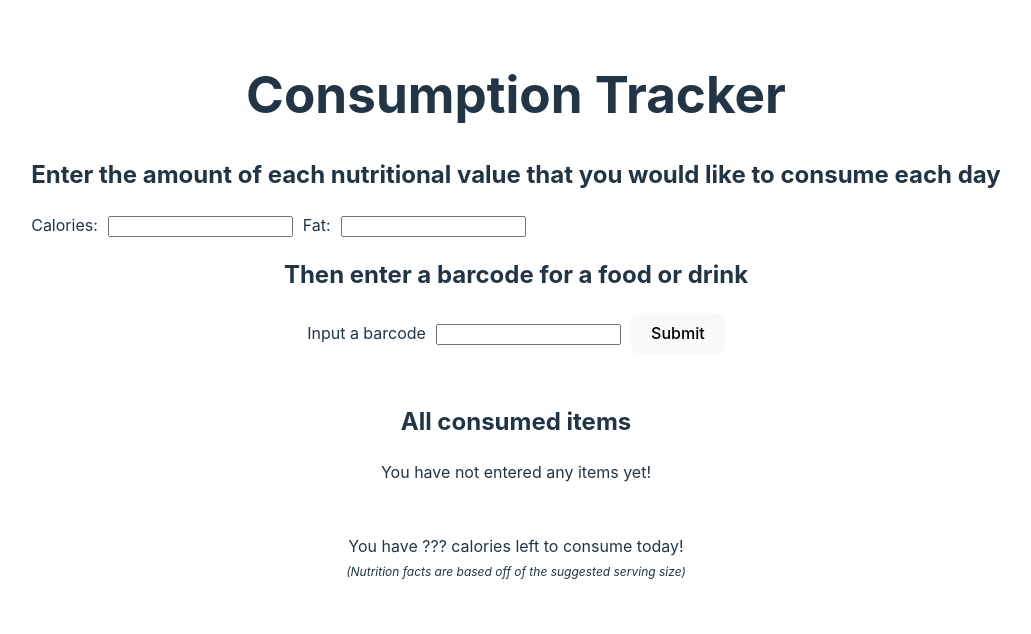
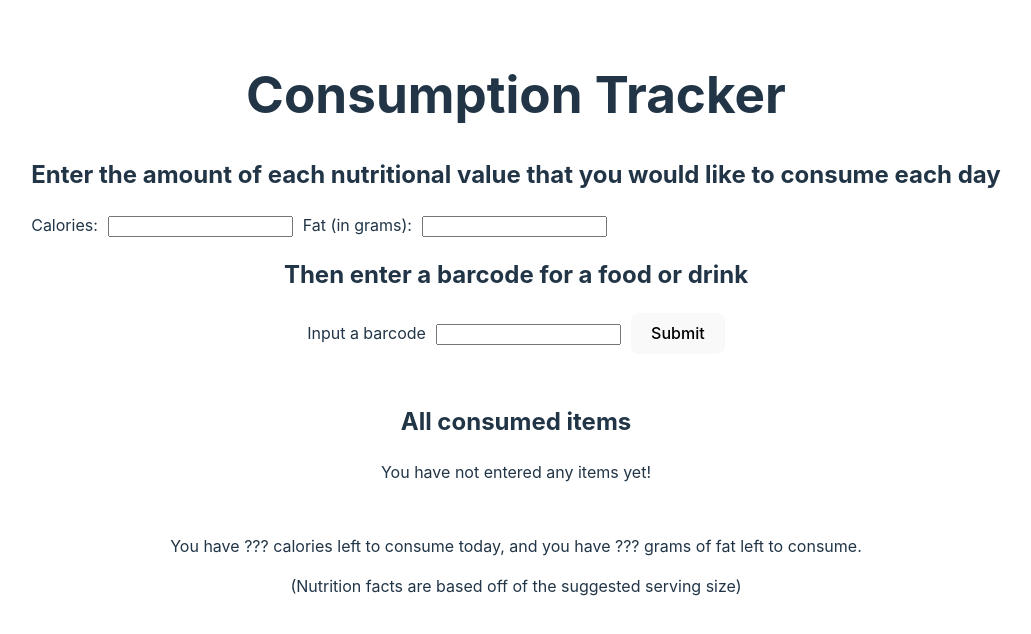
Before and after one commit to kurealnum/mini-hackathon-2, a React (Vite) app in the folder mini-hackathon-2/: page / in a window 1280 px wide. Shown: the top 634 px of the page, without its empty margins (124-1155 px from the left). Built offline with nearby package versions, Linux system fonts and the light colour scheme.

Commit message:
Whole bunch of QOL stuff

```diff
--- a/mini-hackathon-2/src/App.jsx
+++ b/mini-hackathon-2/src/App.jsx
@@ -3,20 +3,32 @@ import Input from "./components/Input";
 
 function App() {
   const [code, setCode] = useState();
+
   const [consumed, setConsumed] = useState([]);
+
   const [calories, setCalories] = useState(0);
   const [consumedCalories, setConsumedCalories] = useState(0);
+
   const [fat, setFat] = useState(0);
+  const [consumedFat, setConsumedFat] = useState(0);
 
+  // used to make a request to the API and manage the response
   function getData() {
-    const fields = "energy_serving,product_name";
+    const fields = "energy_serving,product_name,fat_serving";
     const response = request(code, fields);
     response.then((result) => {
       const newConsumed = result["products"][0];
       setConsumed([...consumed, newConsumed]);
-      setConsumedCalories(
-        consumedCalories + newConsumed["energy_serving"] / 4.18,
-      );
+
+      // check to make sure api actually returned a number
+      const newKcals = newConsumed["energy_serving"] / 4.18;
+      const newFat = newConsumed["fat_serving"];
+      if (!isNaN(newKcals)) {
+        setConsumedCalories(consumedCalories + newKcals);
+      }
+      if (!isNaN(newFat)) {
+        setConsumedFat(consumedFat + newConsumed["fat_serving"]);
+      }
     });
   }
 
@@ -29,7 +41,7 @@ function App() {
       </h2>
       <div id="inputs">
         <Input setVariable={setCalories} text={"Calories:"} />
-        <Input setVariable={setFat} text={"Fat:"} />
+        <Input setVariable={setFat} text={"Fat (in grams):"} />
       </div>
       <h2>Then enter a barcode for a food or drink</h2>
       <form id="barcode" onSubmit={(e) => e.preventDefault()}>
@@ -45,26 +57,40 @@ function App() {
           <p>You have not entered any items yet!</p>
         ) : (
           // energy is returned from the api in kj, need to convert to calories
-          consumed.map((item) => (
-            <p key={item}>
+          consumed.map((item, index) => (
+            <p key={index}>
               {item["product_name"]}: ~
-              {Math.floor(item["energy_serving"] / 4.18)} calories
+              {Math.floor(item["energy_serving"] / 4.18)} calories -{" "}
+              {Math.floor(item["fat_serving"])} grams of fat
             </p>
           ))
         )}
       </div>
-      <div id="nutrition-left">
+      {}
+      <div id="nutrition-list">
         You have{" "}
-        {consumedCalories == 0 || calories == 0
+        {calories <= 0
           ? "???"
-          : Math.floor(calories - consumedCalories) < 0
-            ? "no"
-            : Math.floor(calories - consumedCalories)}{" "}
-        calories left to consume today!
+          : consumedCalories == 0
+            ? calories
+            : Math.floor(calories - consumedCalories) < 0
+              ? "no"
+              : Math.floor(calories - consumedCalories)}{" "}
+        calories left to consume today, and you have{" "}
+        {fat <= 0
+          ? "???"
+          : consumedFat == 0
+            ? fat
+            : Math.floor(fat - consumedFat) < 0
+              ? "no"
+              : Math.floor(fat - consumedFat)}{" "}
+        grams of fat left to consume.
       </div>
-      <p2>(Nutrition facts are based off of the suggested serving size)</p2>
+      <p id="small-text">
+        (Nutrition facts are based off of the suggested serving size)
+      </p>
     </>
-  );
+  ); // nutrition-list is a nasty little bit of code, but it's just the logic to display how much more the user can intake based on their paramaters
 }
 
 async function request(code, fields) {
```
